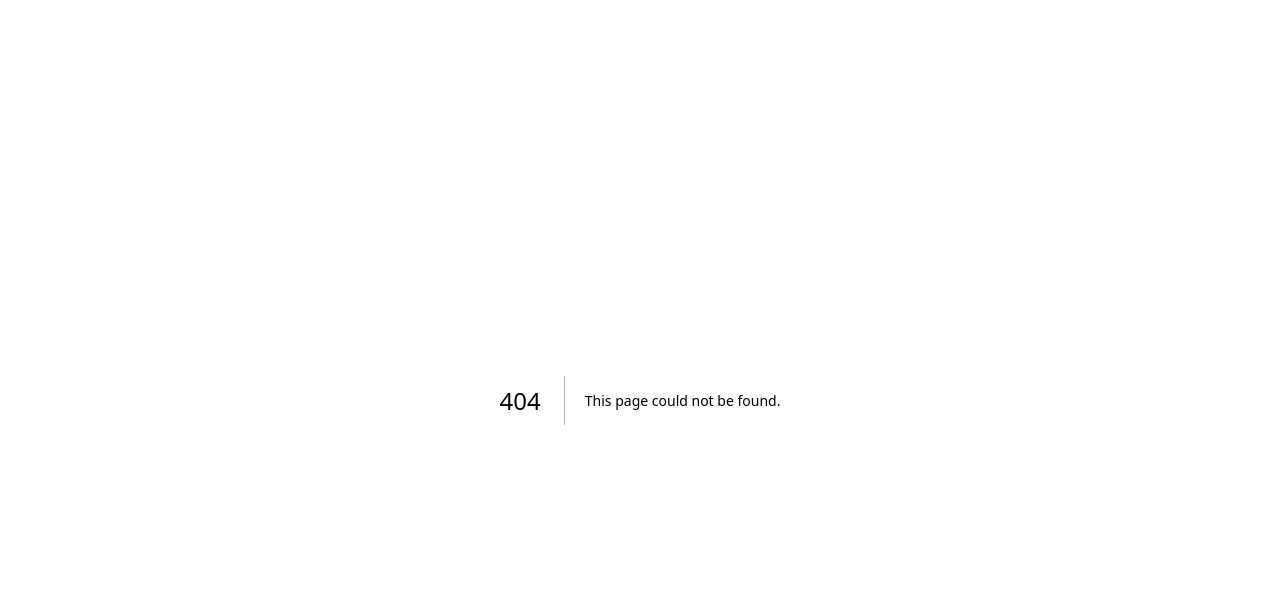
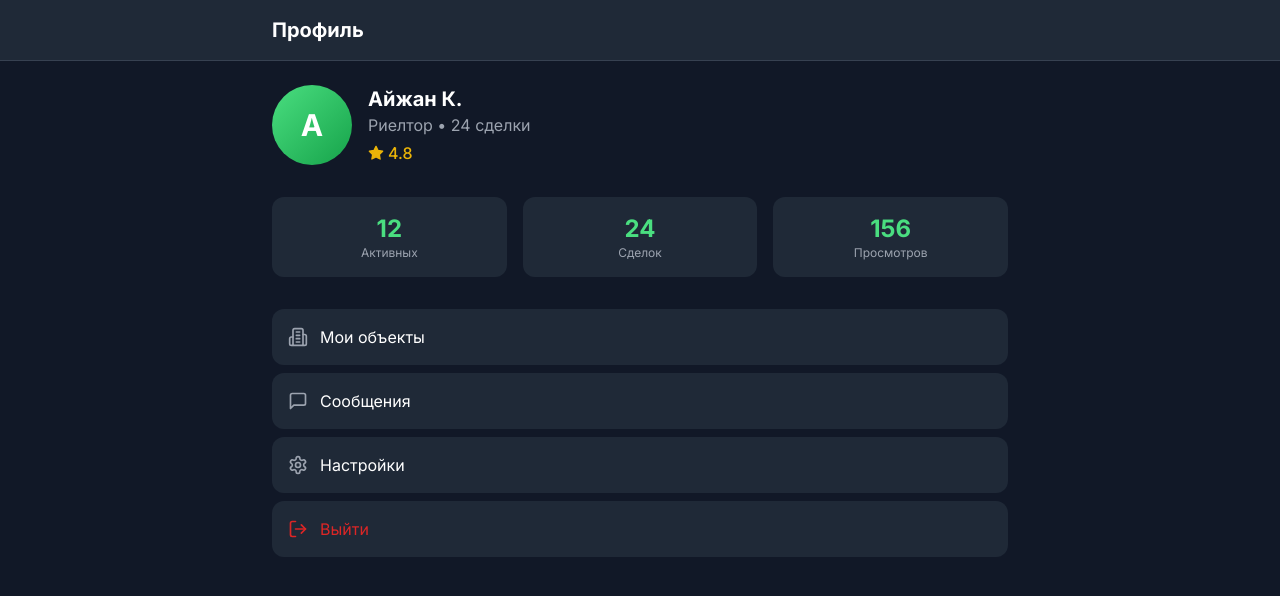
Before and after one commit to adzon812-ops/flapy-2.0, a Next.js app: page /profile in a window 1280 px wide. Before the commit this address had no page. Shown: the top 596 px of the page. Built offline with nearby package versions, Linux system fonts and the light colour scheme.

Commit message:
Create page.tsx

```diff
--- /dev/null
+++ b/app/profile/page.tsx
@@ -0,0 +1,71 @@
+'use client'
+
+import { User, Settings, LogOut, Star, Building2, MessageSquare } from 'lucide-react'
+import { BottomNav } from '@/components/BottomNav'
+
+export default function ProfilePage() {
+  return (
+    <div className="min-h-screen bg-gray-50 dark:bg-gray-900 pb-20">
+      <header className="bg-white dark:bg-gray-800 border-b border-gray-200 dark:border-gray-700">
+        <div className="max-w-3xl mx-auto px-4 py-4">
+          <h1 className="text-xl font-bold dark:text-white">Профиль</h1>
+        </div>
+      </header>
+
+      <main className="max-w-3xl mx-auto px-4 py-6">
+        {/* Аватар */}
+        <div className="flex items-center gap-4 mb-8">
+          <div className="w-20 h-20 rounded-full bg-gradient-to-br from-green-400 to-green-600 flex items-center justify-center text-white text-3xl font-bold">
+            А
+          </div>
+          <div>
+            <h2 className="text-xl font-bold dark:text-white">Айжан К.</h2>
+            <p className="text-gray-500 dark:text-gray-400">Риелтор • 24 сделки</p>
+            <div className="flex items-center gap-1 text-yellow-500 mt-1">
+              <Star className="w-4 h-4 fill-current" />
+              <span className="font-medium">4.8</span>
+            </div>
+          </div>
+        </div>
+
+        {/* Статистика */}
+        <div className="grid grid-cols-3 gap-4 mb-8">
+          <div className="bg-white dark:bg-gray-800 p-4 rounded-xl text-center">
+            <div className="text-2xl font-bold text-green-600 dark:text-green-400">12</div>
+            <div className="text-xs text-gray-500 dark:text-gray-400">Активных</div>
+          </div>
+          <div className="bg-white dark:bg-gray-800 p-4 rounded-xl text-center">
+            <div className="text-2xl font-bold text-green-600 dark:text-green-400">24</div>
+            <div className="text-xs text-gray-500 dark:text-gray-400">Сделок</div>
+          </div>
+          <div className="bg-white dark:bg-gray-800 p-4 rounded-xl text-center">
+            <div className="text-2xl font-bold text-green-600 dark:text-green-400">156</div>
+            <div className="text-xs text-gray-500 dark:text-gray-400">Просмотров</div>
+          </div>
+        </div>
+
+        {/* Меню */}
+        <div className="space-y-2">
+          <button className="w-full flex items-center gap-3 p-4 bg-white dark:bg-gray-800 rounded-xl hover:bg-gray-50 dark:hover:bg-gray-700 transition-colors">
+            <Building2 className="w-5 h-5 text-gray-400" />
+            <span className="flex-1 text-left dark:text-white">Мои объекты</span>
+          </button>
+          <button className="w-full flex items-center gap-3 p-4 bg-white dark:bg-gray-800 rounded-xl hover:bg-gray-50 dark:hover:bg-gray-700 transition-colors">
+            <MessageSquare className="w-5 h-5 text-gray-400" />
+            <span className="flex-1 text-left dark:text-white">Сообщения</span>
+          </button>
+          <button className="w-full flex items-center gap-3 p-4 bg-white dark:bg-gray-800 rounded-xl hover:bg-gray-50 dark:hover:bg-gray-700 transition-colors">
+            <Settings className="w-5 h-5 text-gray-400" />
+            <span className="flex-1 text-left dark:text-white">Настройки</span>
+          </button>
+          <button className="w-full flex items-center gap-3 p-4 bg-white dark:bg-gray-800 rounded-xl hover:bg-gray-50 dark:hover:bg-gray-700 transition-colors text-red-600">
+            <LogOut className="w-5 h-5" />
+            <span className="flex-1 text-left">Выйти</span>
+          </button>
+        </div>
+      </main>
+
+      <BottomNav />
+    </div>
+  )
+}
```
